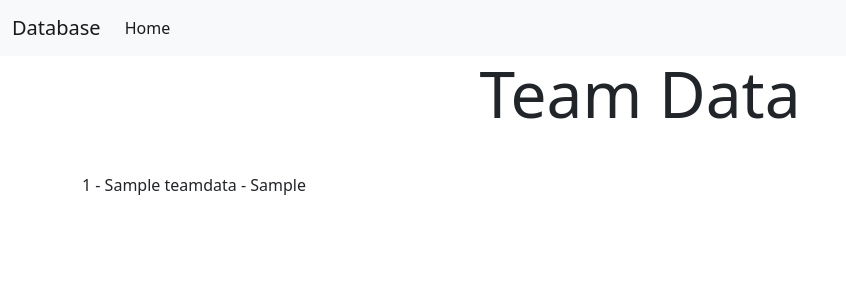
After one commit to Saksham-Gupta-off/firstDjangoDatabase, a Django app: page /1 in a window 1280 px wide. The commit adds this page. Shown: the top 300 px of the page, without its empty margins (0-846 px from the left). Run offline with Django 3.2, Linux system fonts and the light colour scheme; tables that the repository leaves empty hold one stand-in row (values such as "Sample post").

Commit message:
first 4 tasks done

```diff
--- a/ITSP/models.py
+++ b/ITSP/models.py
@@ -1,12 +1,11 @@
 from django.db import models
-import datetime
 
 # Create your models here.
 class TeamData(models.Model):
     team_name =  models.CharField(max_length=220)
-    team_id = models.CharField(max_length=9, default="ITS200001")
+    team_id = models.CharField(max_length=9, default="ITS200001", primary_key=True)
 
     team_members = models.TextField(default="John Doe, Jane Doe")
 
     def __str__(self):
-        return self.team_name
+        return f'{self.team_id} - {self.team_name} - {self.team_members}'
--- /dev/null
+++ b/ITSP/templates/ITSP/base.html
@@ -0,0 +1,41 @@
+<!doctype html>
+<html lang="en">
+  <head>
+    <!-- Required meta tags -->
+    <meta charset="utf-8">
+    <meta name="viewport" content="width=device-width, initial-scale=1">
+
+    <!-- Bootstrap CSS -->
+    <link href="https://cdn.jsdelivr.net/npm/bootstrap@5.0.1/dist/css/bootstrap.min.css" rel="stylesheet" integrity="sha384-+0n0xVW2eSR5OomGNYDnhzAbDsOXxcvSN1TPprVMTNDbiYZCxYbOOl7+AMvyTG2x" crossorigin="anonymous">
+
+    <title>Hello, world!</title>
+  </head>
+  <body>
+
+  <nav class="navbar navbar-expand-lg navbar-light bg-light">
+  <div class="container-fluid">
+    <a class="navbar-brand" href="{% url 'index' %}">Database</a>
+    <button class="navbar-toggler" type="button" data-bs-toggle="collapse" data-bs-target="#navbarSupportedContent" aria-controls="navbarSupportedContent" aria-expanded="false" aria-label="Toggle navigation">
+      <span class="navbar-toggler-icon"></span>
+    </button>
+    <div class="collapse navbar-collapse" id="navbarSupportedContent">
+      <ul class="navbar-nav me-auto mb-2 mb-lg-0">
+        <li class="nav-item">
+          <a class="nav-link active" aria-current="page" href="{% url 'index' %}">Home</a>
+        </li>
+      </ul>
+    </div>
+  </div>
+</nav>
+
+<main class="container">
+        <div class="row">
+            <div class="col">
+            {% block content %}
+            {% endblock %}
+            </div>
+        </div>
+    </main>
+    <script src="https://cdn.jsdelivr.net/npm/bootstrap@5.0.1/dist/js/bootstrap.bundle.min.js" integrity="sha384-gtEjrD/SeCtmISkJkNUaaKMoLD0//ElJ19smozuHV6z3Iehds+3Ulb9Bn9Plx0x4" crossorigin="anonymous"></script>
+  </body>
+</html>
--- /dev/null
+++ b/ITSP/templates/ITSP/dynam.html
@@ -0,0 +1,10 @@
+{% extends 'ITSP/base.html' %}
+
+{% block content %}
+<h1 class="display-3 mb-3" align="center">Team Data</h1>
+<br>
+    {% for i in dbid %}
+            <div class="mb-4">{{ i|linebreaks }}
+           </div>
+        {% endfor %} </p>
+{% endblock %}
--- a/ITSP/urls.py
+++ b/ITSP/urls.py
@@ -3,4 +3,5 @@ from . import views
 
 urlpatterns = [
     path('', views.index, name='index'),
+    path('<str:teamid>', views.userInfo, name='idpage')
 ]
--- a/ITSP/views.py
+++ b/ITSP/views.py
@@ -1,7 +1,11 @@
 from django.shortcuts import render
 from django.http import HttpResponse
+from .models import TeamData
 
 # Create your views here.
 
+def userInfo(request, teamid):
+        return render(request, 'ITSP/dynam.html', {'dbid' : TeamData.objects.filter(team_id = teamid)})
+
 def index(request):
-    return render(request, 'ITSP/index.html', {})
+    return render(request, 'ITSP/index.html', {'data' : TeamData.objects.all()})
```
Also changed, not shown: ITSP/templates/ITSP/index.html (+10 -20 lines).
